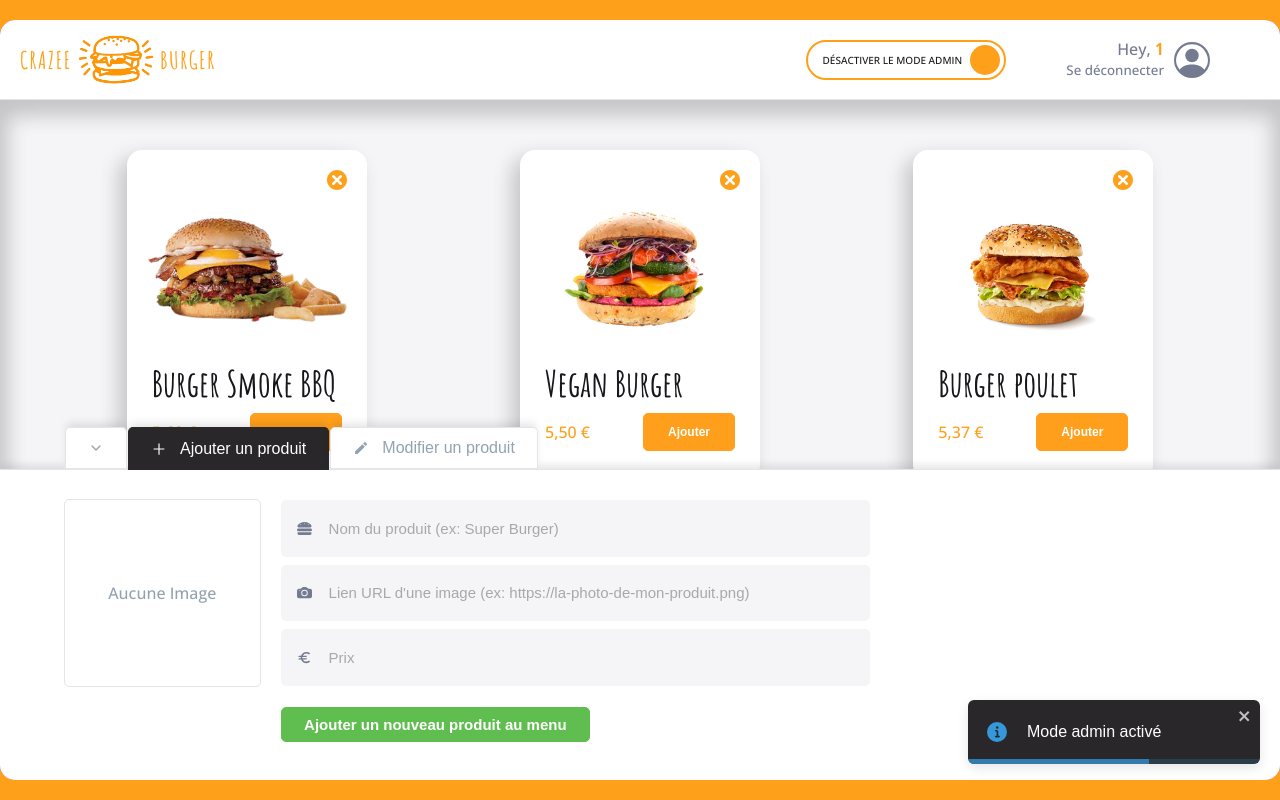
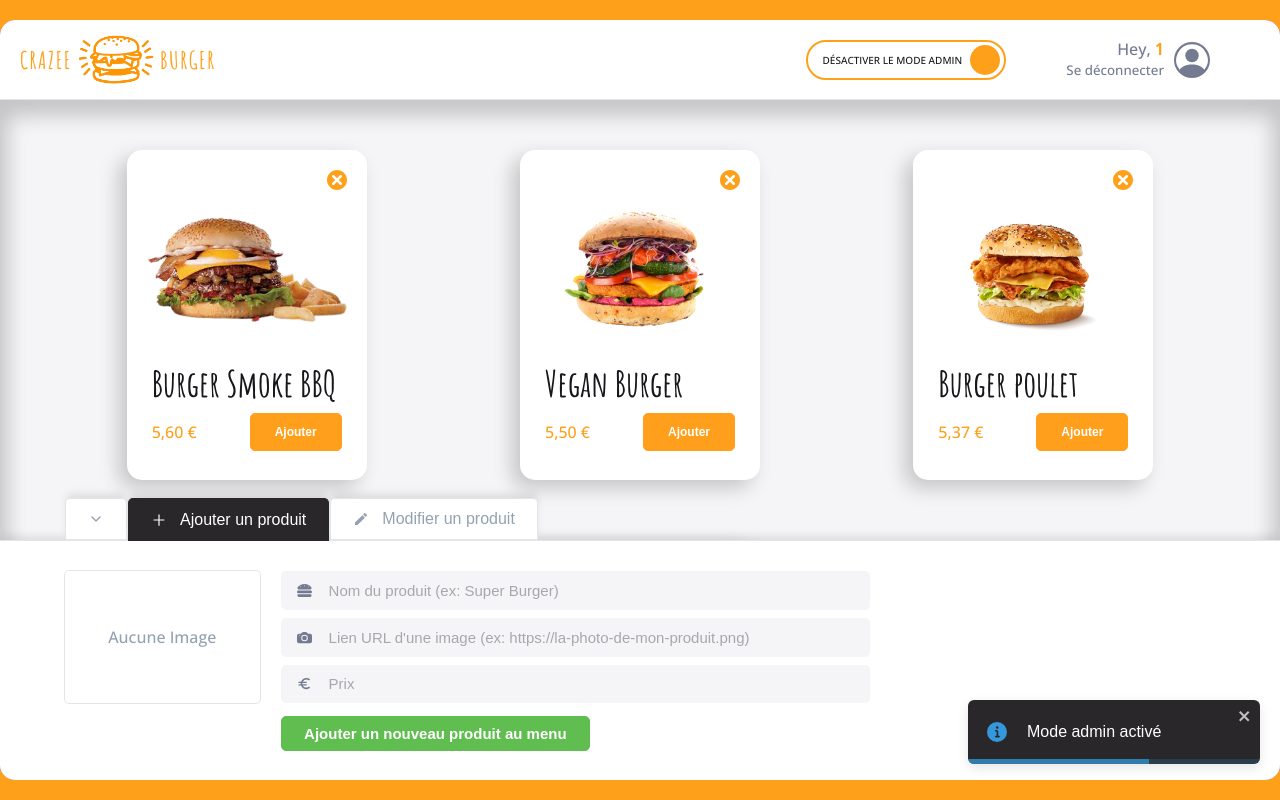
Before and after one commit to Ekkylibre/crazee-burger, a React (Vite) app: page /order/1 in a window 1280 px wide. Both pictures are taken after a click on the label 906 px from the left and 59 px from the top of the page. Built offline with nearby package versions, Linux system fonts and the light colour scheme.

Commit message:
💄 F08: AdminPanel > Fix TextInput height by adding box-sizing

```diff
--- a/src/components/pages/order/Main/MainRightSide/Admin/AdminPanel/AdminPanel.jsx
+++ b/src/components/pages/order/Main/MainRightSide/Admin/AdminPanel/AdminPanel.jsx
@@ -14,11 +14,12 @@ export default function AdminPanel() {
 }
 
 const AdminPanelStyled = styled.div`
-  height: 250px;
+  height: 240px;
   border-bottom-left-radius: ${theme.borderRadius.extraRound};
   border-bottom-right-radius: ${theme.borderRadius.extraRound};
   background: ${theme.colors.white};
   border-top: 1px solid ${theme.colors.greyLight};
   box-shadow: ${theme.shadows.subtle};
+  box-sizing: border-box;
   padding: 30px 5%;
 `
```
